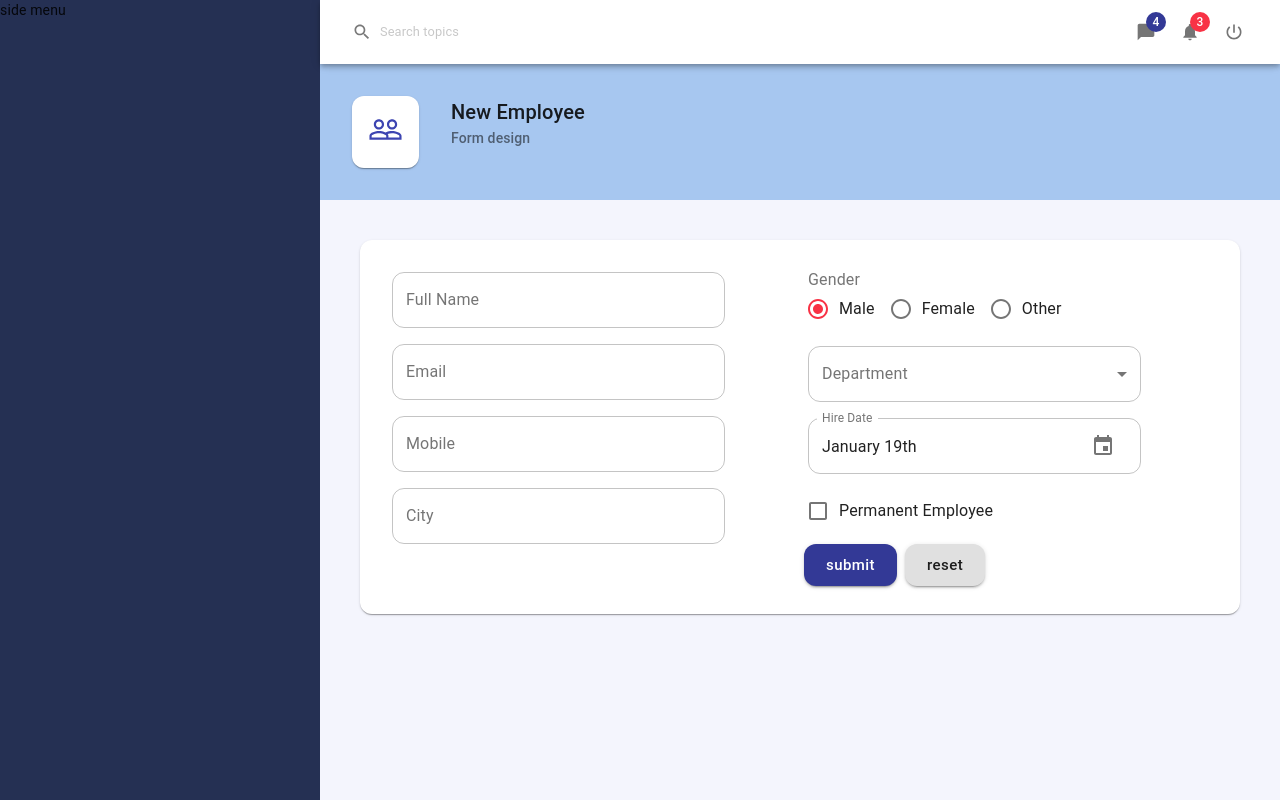
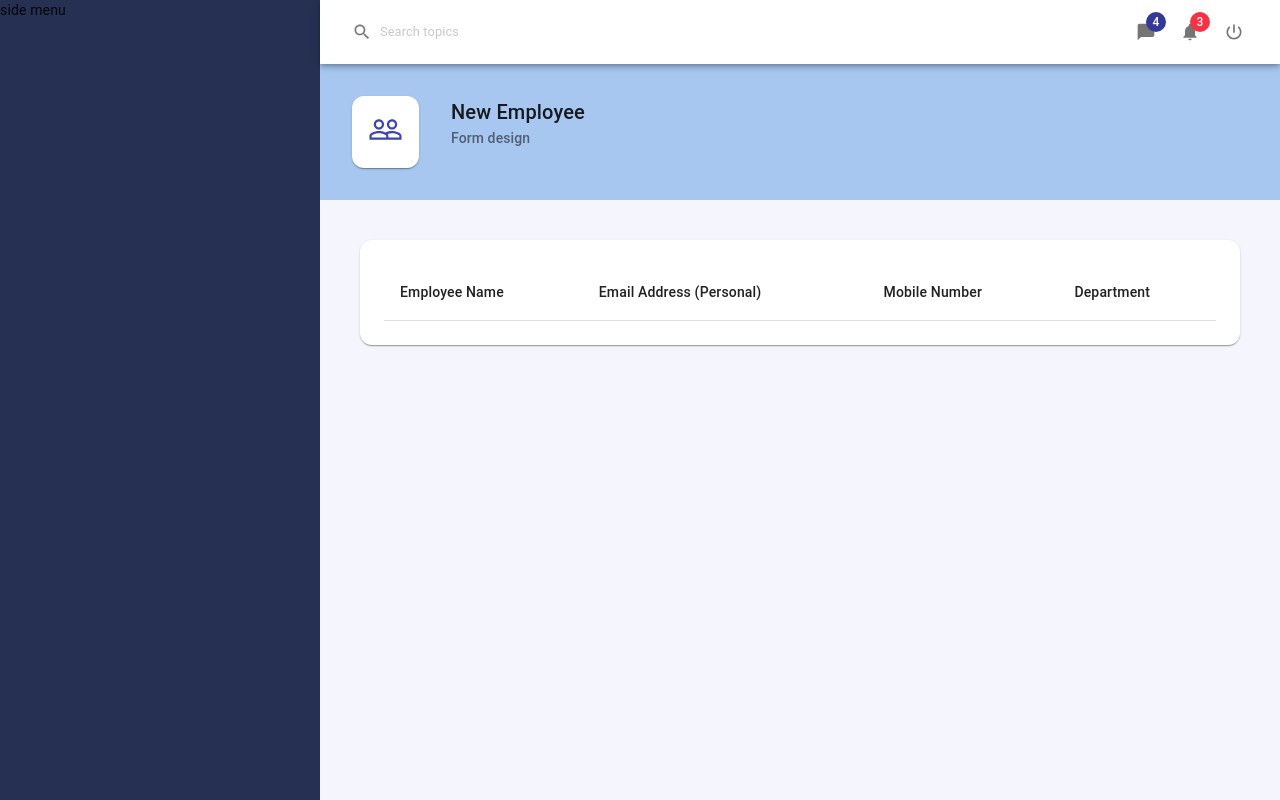
Before and after one commit to marynasmagluyk/material-ui-system, a React (Create React App) app: page / in a window 1280 px wide. Built offline with nearby package versions, Linux system fonts and the light colour scheme.

Commit message:
ui: employees table list

```diff
--- /dev/null
+++ b/src/components/useTable.js
@@ -0,0 +1,35 @@
+import React from 'react'
+import {Table, TableHead, TableRow, TableCell} from '@material-ui/core';
+
+const useTable = (records, headCells) => {
+
+    const TableContainer = (props) => (
+        <Table>
+            {props.children}
+        </Table>
+    );
+
+    const TblHead = props => {
+        return (
+            <TableHead>
+                <TableRow>
+                    {
+                        headCells.map((headCell)=> {
+                            const {id, label} = headCell;
+                            return (
+                                <TableCell key={id}>{label}</TableCell>
+                            )
+                        })
+                    }
+                </TableRow>
+            </TableHead>
+        )
+    };
+
+    return {
+        TableContainer,
+        TblHead
+    };
+};
+
+export default useTable;
--- a/src/pages/EmployeeForm.js
+++ b/src/pages/EmployeeForm.js
@@ -97,14 +97,14 @@ const EmployeeForm = () => {
                         label='Department'
                         value={employees.departmentId}
                         onChange={handleInputChange}
-                        options={employeeService.getDepartments()}
+                        options={employeeService.getDepartmentsArray()}
                         error={error.departmentId}/>
                     <Controls.DatePicker
                         name='hireDate'
                         label='Hire Date'
                         value={employees.hireDate}
                         onChange={handleInputChange}
-                        options={employeeService.getDepartments()}
+                        options={employeeService.getDepartmentsArray()}
                     />
                     <Controls.Checkbox
                         name='isPermanent'
--- a/src/pages/Employees.js
+++ b/src/pages/Employees.js
@@ -1,14 +1,25 @@
-import React from 'react';
+import React, {useState} from 'react';
 import EmployeeForm from "./EmployeeForm";
 import PageHeader from "../components/PageHeader";
 import PeopleOutlineIcon from '@material-ui/icons/PeopleOutline';
-import {Paper, makeStyles} from '@material-ui/core';
+import {Paper, makeStyles, TableBody, TableRow, TableCell} from '@material-ui/core';
+import useTable from "../components/useTable";
+import * as employeeService from '../services/employeeService';
 
-
+const tableHeadCells = [
+    {id: 'fullName', label: 'Employee Name'},
+    {id: 'email', label: 'Email Address (Personal)'},
+    {id: 'mobile', label: 'Mobile Number'},
+    {id: 'department', label: 'Department'},
+];
 
 const Employees = () => {
 
     const classes = useStyles();
+    const [records, setRecords] = useState(employeeService.getAllEmployees());
+    const {TableContainer, TblHead } = useTable(records, tableHeadCells);
+
+
     return (
         <>
             <PageHeader
@@ -17,7 +28,25 @@ const Employees = () => {
                 icon={<PeopleOutlineIcon fontSize='large'/>}>
             </PageHeader>
             <Paper className={classes.PageContent}>
-                <EmployeeForm></EmployeeForm>
+                {/*<EmployeeForm></EmployeeForm>*/}
+                <TableContainer>
+                    <TblHead/>
+                    <TableBody>
+                        {
+                            records.map((record, index) => {
+                                const {fullName, email, mobile, department} = record;
+                                return (
+                                    <TableRow key={index}>
+                                        <TableCell>{fullName}</TableCell>
+                                        <TableCell>{email}</TableCell>
+                                        <TableCell>{mobile}</TableCell>
+                                        <TableCell>{department}</TableCell>
+                                    </TableRow>
+                                )
+                            })
+                        }
+                    </TableBody>
+                </TableContainer>
             </Paper>
         </>
     )
--- a/src/services/employeeService.js
+++ b/src/services/employeeService.js
@@ -2,7 +2,7 @@ const KEYS = {
     employees: 'employees',
     employeeId: 'employeeId'
 };
-export const getDepartments = () => ([
+export const getDepartmentsArray = () => ([
     {id: '1', title: 'Development'},
     {id: '2', title: 'Marketing'},
     {id: '3', title: 'Accounting'},
@@ -19,12 +19,19 @@ export const insertEmployee = (data) => {
 export const getAllEmployees = () => {
     if(localStorage.getItem(KEYS.employees) === null)
         localStorage.setItem(KEYS.employees, JSON.stringify([]));
-    return JSON.parse(localStorage.getItem(KEYS.employees))
+    let employees = JSON.parse(localStorage.getItem(KEYS.employees));
+
+    //map departmentId to department title
+    let departments = getDepartmentsArray();
+    return employees.map((employee) => ({
+        ...employee,
+        department: departments[employee.departmentId - 1].title
+    }))
 };
 
 export const generateEmployeeId = () => {
         if(localStorage.getItem(KEYS.employeeId) === null)
-            localStorage.setItem(KEYS.employeeId, '0')
+            localStorage.setItem(KEYS.employeeId, '0');
     let id = parseInt(localStorage.getItem(KEYS.employeeId));
     localStorage.setItem(KEYS.employeeId, (++id).toString());
     return id;
```
